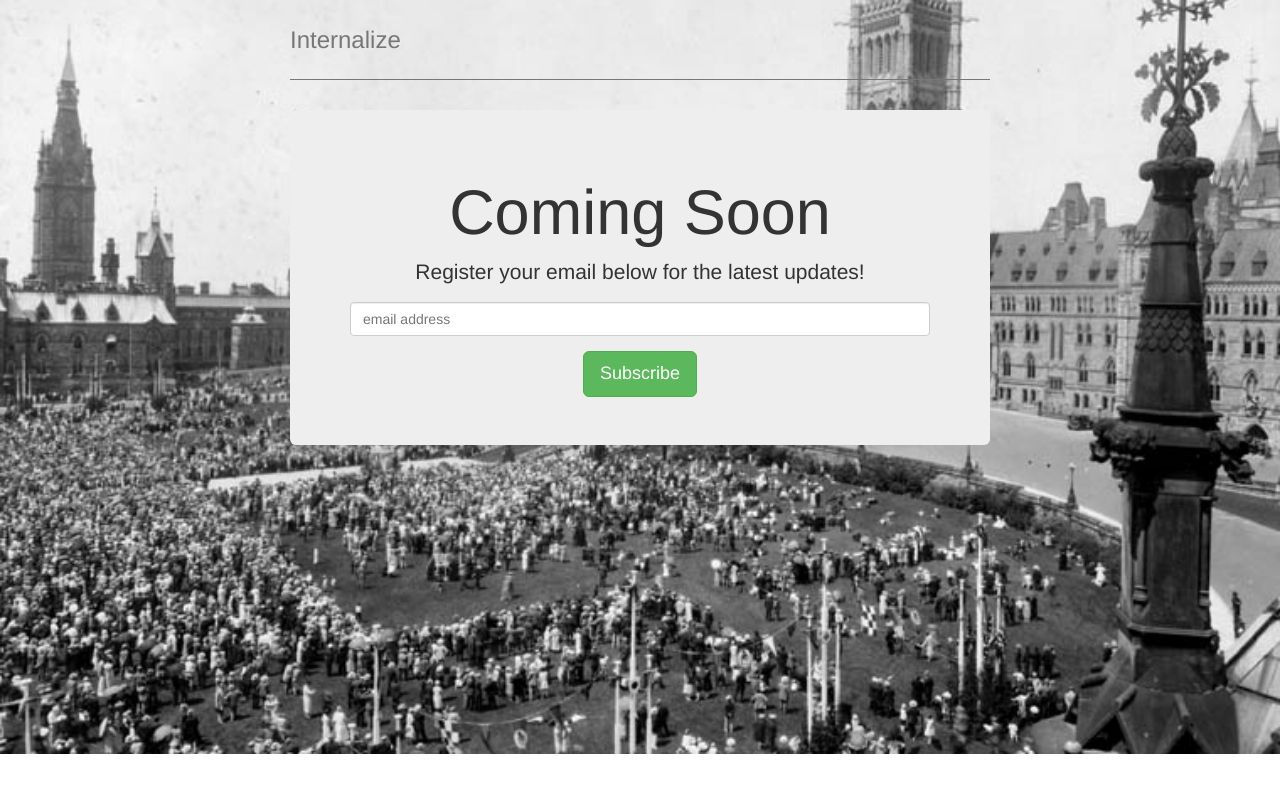
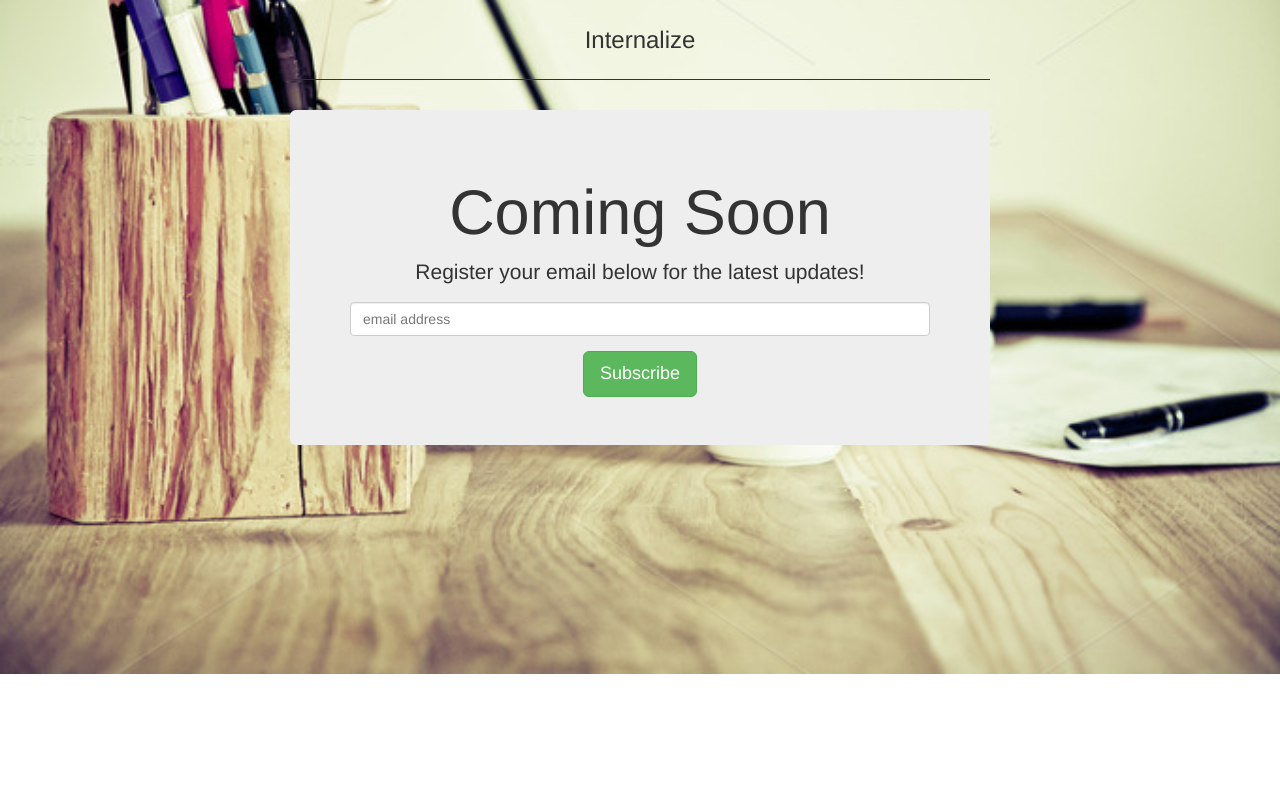
Before and after one commit to johnzeringue/internalize, a plain HTML site: page index.html in a window 1280 px wide. Drawn offline with Linux system fonts and the light colour scheme.

Commit message:
Updated background image

```diff
--- a/index.html
+++ b/index.html
@@ -1,6 +1,6 @@
-<!DOCTYPE html> <html class=no-js> <head> <meta charset=utf-8> <title>Internalize</title> <meta name=description content=""> <meta name=viewport content="width=device-width"> <link rel="shortcut icon" href=/6df2b309.favicon.ico> <!-- Place favicon.ico and apple-touch-icon.png in the root directory --> <link rel=stylesheet href=styles/9c307a9d.vendor.css> <link rel=stylesheet href=styles/f964ea09.main.css>  <body> <!--[if lt IE 10]>
+<!DOCTYPE html> <html class=no-js> <head> <meta charset=utf-8> <title>Internalize</title> <meta name=description content=""> <meta name=viewport content="width=device-width"> <link rel="shortcut icon" href=/6df2b309.favicon.ico> <!-- Place favicon.ico and apple-touch-icon.png in the root directory --> <link rel=stylesheet href=styles/9c307a9d.vendor.css> <link rel=stylesheet href=styles/8afcd943.main.css>  <body> <!--[if lt IE 10]>
       <p class="browsehappy">You are using an <strong>outdated</strong> browser. Please <a href="http://browsehappy.com/">upgrade your browser</a> to improve your experience.</p>
-    <![endif]--> <div class=container> <div class=header> <h3 class=text-muted>Internalize</h3> </div> <div class=jumbotron> <h1>Coming Soon</h1> <p class=lead>Register your email below for the latest updates!</p> <!-- Begin MailChimp Signup Form --> <div id=mc_embed_signup> <form action="//internalize.us11.list-manage.com/subscribe/post?u=33fe044a9309ac18e87f8718a&amp;id=25f73be781" method=post id=mc-embedded-subscribe-form name=mc-embedded-subscribe-form target=_blank novalidate> <div id=mc_embed_signup_scroll> <div class=form-group> <input type=email name=EMAIL class=form-control id=mce-EMAIL placeholder="email address" required> </div> <!-- real people should not fill this in and expect good things - do not remove this or risk form bot signups--> <div style="position: absolute; left: -5000px"><input name=b_33fe044a9309ac18e87f8718a_25f73be781 tabindex=-1></div> <div class=clear><input type=submit value=Subscribe name=subscribe id=mc-embedded-subscribe class="btn btn-success btn-lg"></div> </div> </form> </div> <!--End mc_embed_signup--> </div> </div> <script src=scripts/d3e31af9.vendor.js></script> <!-- Google Analytics: change UA-XXXXX-X to be your site's ID. --> <script>(function(b,o,i,l,e,r){b.GoogleAnalyticsObject=l;b[l]||(b[l]=
+    <![endif]--> <div class=container> <div class=header> <h3>Internalize</h3> </div> <div class=jumbotron> <h1>Coming Soon</h1> <p class=lead>Register your email below for the latest updates!</p> <!-- Begin MailChimp Signup Form --> <div id=mc_embed_signup> <form action="//internalize.us11.list-manage.com/subscribe/post?u=33fe044a9309ac18e87f8718a&amp;id=25f73be781" method=post id=mc-embedded-subscribe-form name=mc-embedded-subscribe-form target=_blank novalidate> <div id=mc_embed_signup_scroll> <div class=form-group> <input type=email name=EMAIL class=form-control id=mce-EMAIL placeholder="email address" required> </div> <!-- real people should not fill this in and expect good things - do not remove this or risk form bot signups--> <div style="position: absolute; left: -5000px"><input name=b_33fe044a9309ac18e87f8718a_25f73be781 tabindex=-1></div> <div class=clear><input type=submit value=Subscribe name=subscribe id=mc-embedded-subscribe class="btn btn-success btn-lg"></div> </div> </form> </div> <!--End mc_embed_signup--> </div> </div> <script src=scripts/d3e31af9.vendor.js></script> <!-- Google Analytics: change UA-XXXXX-X to be your site's ID. --> <script>(function(b,o,i,l,e,r){b.GoogleAnalyticsObject=l;b[l]||(b[l]=
       function(){(b[l].q=b[l].q||[]).push(arguments)});b[l].l=+new Date;
       e=o.createElement(i);r=o.getElementsByTagName(i)[0];
       e.src='//www.google-analytics.com/analytics.js';
--- /dev/null
+++ b/styles/8afcd943.main.css
@@ -0,0 +1 @@
+.browsehappy{margin:.2em 0;background:#ccc;color:#000;padding:.2em 0}body{background:url(../images/521c875b.background.jpg) center center/cover no-repeat;padding-top:20px;padding-bottom:20px}.header{text-align:center;padding-left:15px;padding-right:15px;border-bottom:1px solid}.header h3{margin-top:0;margin-bottom:0;line-height:40px;padding-bottom:19px}.container-narrow>hr{margin:30px 0}.jumbotron{text-align:center;border-bottom:1px solid #e5e5e5}@media screen and (min-width:768px){.container{max-width:730px}.header{padding-left:0;padding-right:0;margin-bottom:30px}.jumbotron{border-bottom:0}}
--- a/styles/f964ea09.main.css
+++ /dev/null
@@ -1 +0,0 @@
-.browsehappy{margin:.2em 0;background:#ccc;color:#000;padding:.2em 0}body{background:url(../images/03a44549.background.jpg) center center/cover no-repeat;padding-top:20px;padding-bottom:20px}.header{padding-left:15px;padding-right:15px;border-bottom:1px solid #777}.header h3{margin-top:0;margin-bottom:0;line-height:40px;padding-bottom:19px}.container-narrow>hr{margin:30px 0}.jumbotron{text-align:center;border-bottom:1px solid #e5e5e5}@media screen and (min-width:768px){.container{max-width:730px}.header{padding-left:0;padding-right:0;margin-bottom:30px}.jumbotron{border-bottom:0}}
```
Also changed, not shown: images/03a44549.background.jpg (deleted), images/521c875b.background.jpg (added).
